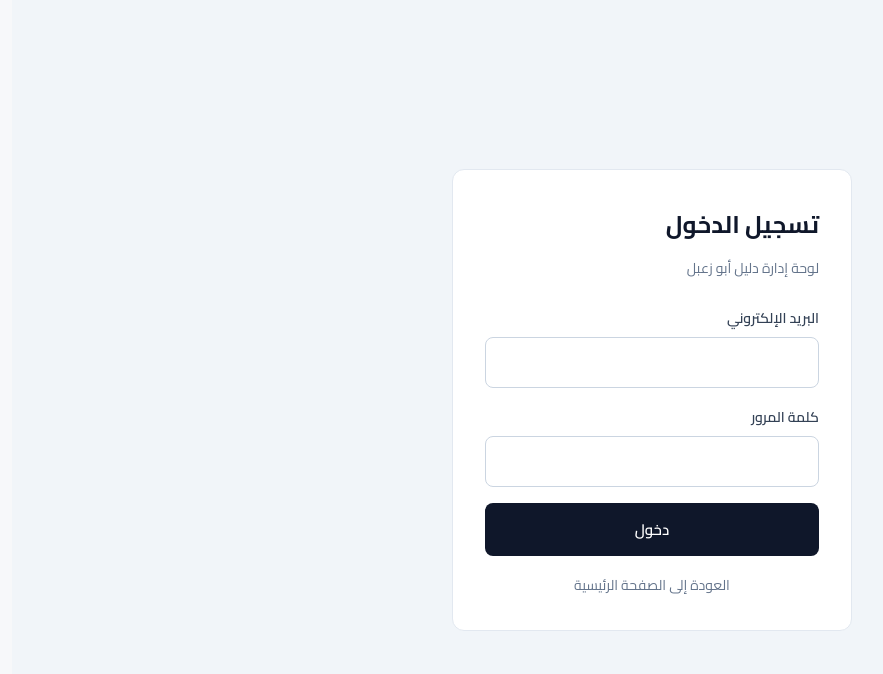
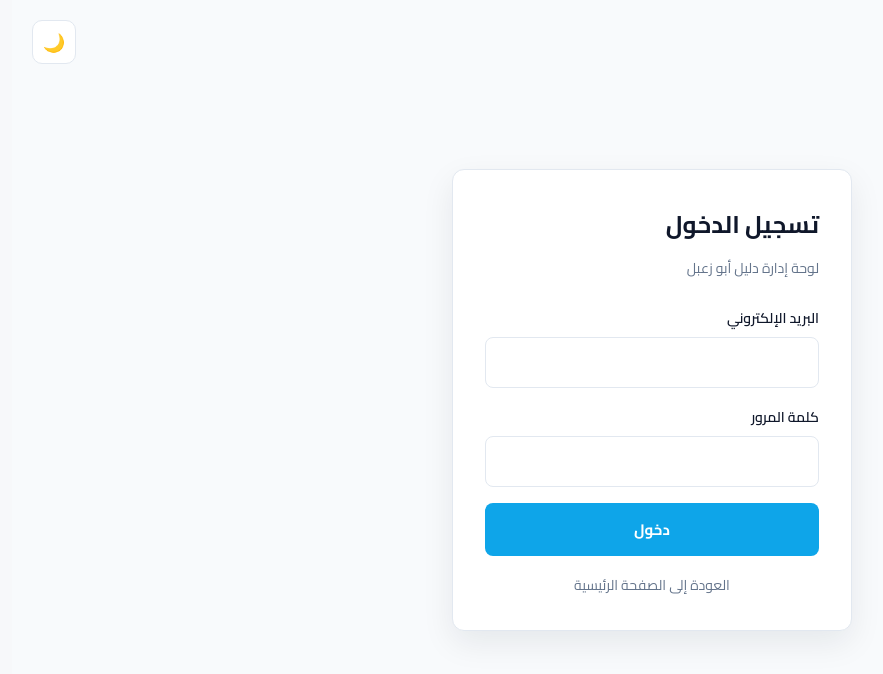
Before and after one commit to mora-187/abu-zaabal-directory, a React app in the folder frontend/: page /login in a window 1280 px wide. Shown: the top 674 px of the page, without its empty margins (307-1190 px from the left). Built offline with nearby package versions, Linux system fonts and the light colour scheme; no server answers; the HTML template or start-up script is replaced by a standard one.

Commit message:
Update login page for light and dark themes

```diff
--- a/frontend/src/pages/LoginPage.css
+++ b/frontend/src/pages/LoginPage.css
@@ -4,27 +4,32 @@
   align-items: center;
   justify-content: center;
   padding: 20px;
-  background: #f1f5f9;
+
+  background: var(--public-bg);
+  color: var(--public-text);
+  position: relative;
 }
 
 .login-card {
   width: 100%;
   max-width: 400px;
-  background: #ffffff;
-  border: 1px solid #e2e8f0;
+
+  background: var(--public-card);
+  border: 1px solid var(--public-border);
   border-radius: 12px;
   padding: 32px;
+
+  box-shadow: 0 12px 32px var(--public-shadow);
 }
 
 .login-card h1 {
   margin: 0 0 8px;
   font-size: 24px;
-  color: #0f172a;
+  color: var(--public-text);
 }
-
 .login-card .login-subtitle {
   margin: 0 0 24px;
-  color: #64748b;
+  color: var(--public-text-muted);
   font-size: 14px;
 }
 
@@ -37,14 +42,19 @@
   margin-bottom: 6px;
   font-size: 14px;
   font-weight: 600;
-  color: #334155;
+  color: var(--public-text);
 }
 
 .login-field input {
   width: 100%;
   padding: 10px 12px;
-  border: 1px solid #cbd5e1;
+
+  border: 1px solid var(--public-border);
   border-radius: 8px;
+
+  background: var(--public-card);
+  color: var(--public-text);
+
   font-size: 15px;
   font-family: inherit;
   box-sizing: border-box;
@@ -52,7 +62,10 @@
 
 .login-field input:focus {
   outline: none;
-  border-color: #0f172a;
+  border-color: var(--public-accent);
+}
+.login-field input::placeholder {
+  color: var(--public-text-muted);
 }
 
 .login-button {
@@ -60,26 +73,39 @@
   padding: 12px;
   border: none;
   border-radius: 8px;
-  background: #0f172a;
+
+  background: var(--public-accent);
   color: #ffffff;
+
   font-size: 15px;
-  font-weight: 600;
+  font-weight: 700;
   font-family: inherit;
   cursor: pointer;
+
+  transition:
+    background 0.2s ease,
+    transform 0.2s ease;
+}
+
+.login-button:hover:not(:disabled) {
+  background: var(--public-accent-hover);
+  transform: translateY(-1px);
 }
 
 .login-button:disabled {
-  background: #94a3b8;
+  opacity: 0.65;
   cursor: not-allowed;
 }
 
 .login-error {
   margin-bottom: 16px;
   padding: 12px;
-  background: #fef2f2;
+
+  background: rgba(220, 38, 38, 0.08);
   border: 1px solid #fecaca;
   border-radius: 8px;
-  color: #b91c1c;
+
+  color: #ef4444;
   font-size: 14px;
 }
 
@@ -87,7 +113,54 @@
   display: block;
   margin-top: 16px;
   text-align: center;
-  color: #64748b;
+
+  color: var(--public-text-muted);
   font-size: 14px;
   text-decoration: none;
 }
+
+.login-back:hover {
+  color: var(--public-accent);
+}
+.login-theme-toggle {
+  position: absolute;
+  top: 20px;
+  left: 20px;
+
+  width: 44px;
+  height: 44px;
+
+  display: flex;
+  align-items: center;
+  justify-content: center;
+
+  background: var(--public-card);
+  color: var(--public-text);
+
+  border: 1px solid var(--public-border);
+  border-radius: 10px;
+
+  font-size: 18px;
+  cursor: pointer;
+
+  transition:
+    background 0.2s ease,
+    border-color 0.2s ease,
+    transform 0.2s ease;
+}
+
+.login-theme-toggle:hover {
+  background: var(--public-card-hover);
+  border-color: var(--public-accent);
+  transform: translateY(-1px);
+}
+.login-field input:-webkit-autofill,
+.login-field input:-webkit-autofill:hover,
+.login-field input:-webkit-autofill:focus,
+.login-field input:-webkit-autofill:active {
+  -webkit-text-fill-color: var(--public-text);
+  -webkit-box-shadow: 0 0 0 1000px var(--public-card) inset;
+  box-shadow: 0 0 0 1000px var(--public-card) inset;
+  caret-color: var(--public-text);
+  transition: background-color 9999s ease-in-out 0s;
+}
--- a/frontend/src/pages/LoginPage.jsx
+++ b/frontend/src/pages/LoginPage.jsx
@@ -11,6 +11,28 @@ function LoginPage() {
   const [password, setPassword] = useState('');
   const [error, setError] = useState('');
   const [submitting, setSubmitting] = useState(false);
+  const [theme, setTheme] = useState(() => {
+  const savedTheme = localStorage.getItem('theme');
+
+  if (savedTheme) {
+    return savedTheme;
+  }
+
+  return window.matchMedia('(prefers-color-scheme: dark)').matches
+    ? 'dark'
+    : 'light';
+});
+
+useEffect(() => {
+  document.documentElement.setAttribute('data-theme', theme);
+  localStorage.setItem('theme', theme);
+}, [theme]);
+
+const toggleTheme = () => {
+  setTheme((currentTheme) =>
+    currentTheme === 'dark' ? 'light' : 'dark'
+  );
+};
 
   useEffect(() => {
     if (!authLoading && user && isAdmin) {
@@ -46,6 +68,18 @@ function LoginPage() {
 
   return (
     <div className="login-page" dir="rtl">
+       <button
+      type="button"
+      className="login-theme-toggle"
+      onClick={toggleTheme}
+      aria-label={
+        theme === 'dark'
+          ? 'التبديل إلى الوضع الفاتح'
+          : 'التبديل إلى الوضع الداكن'
+      }
+    >
+      {theme === 'dark' ? '☀️' : '🌙'}
+    </button>
       <div className="login-card">
         <h1>تسجيل الدخول</h1>
         <p className="login-subtitle">
```
